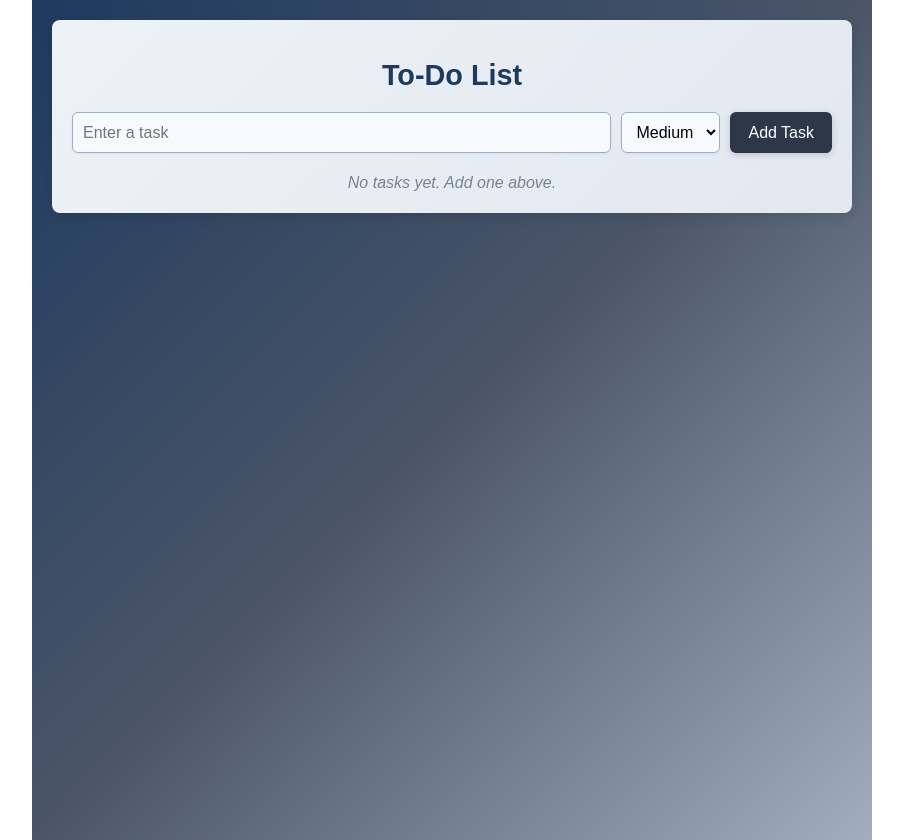
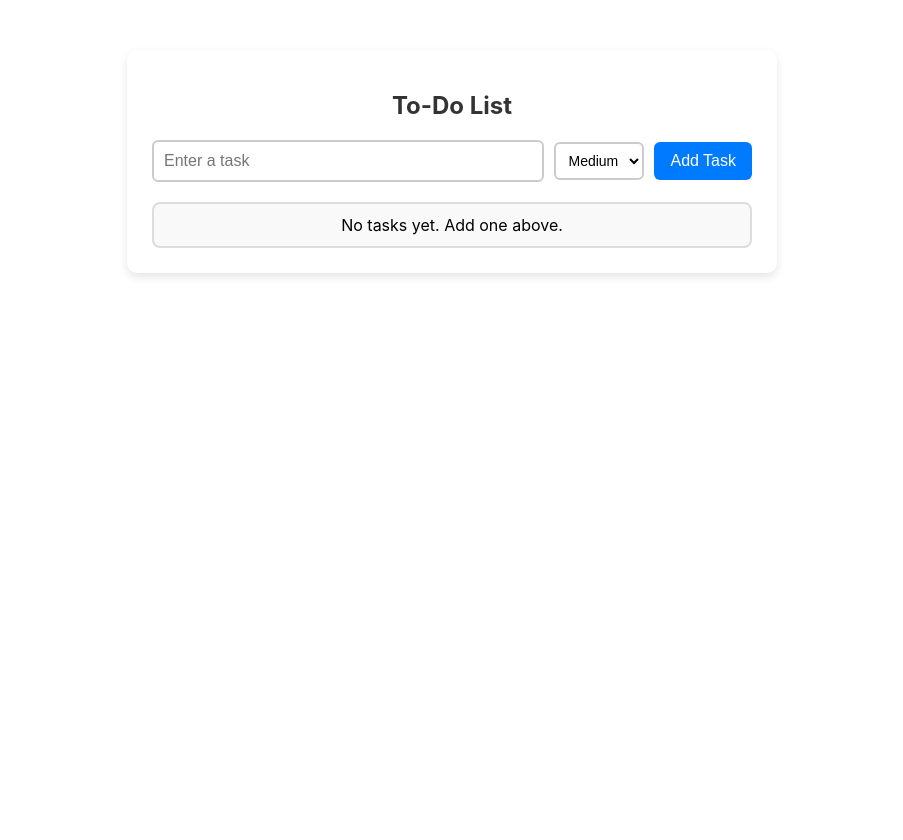
Before and after one commit to SHAH2004-creator/TO-DO, a React (Create React App) app in the folder to/: page / in a window 1280 px wide. Shown: the whole page, without its empty margins (188-1091 px from the left). After the commit the page ends 800 px from the top, so only its background shows below. Built offline with nearby package versions, Linux system fonts and the light colour scheme.

Commit message:
Enhanced Styling

```diff
--- a/to/src/style/styles.css
+++ b/to/src/style/styles.css
@@ -1,211 +1,223 @@
-.App {
-  max-width: 800px;
-  margin: 0 auto;
-  padding: 20px;
-  font-family: 'Arial', sans-serif; /* Professional, clean font */
-  /* Beautiful, professional gradient background */
-  background: linear-gradient(135deg, #1e3a5f, #4a5568, #a0aec0);
-  min-height: 100vh;
-}
-
+/* General App Styling */
 .todo-app {
-  background: linear-gradient(135deg, #edf2f7, #e2e8f0); /* Subtle, elegant gradient for the container */
-  padding: 20px;
-  border-radius: 8px;
-  box-shadow: 0 4px 12px rgba(0, 0, 0, 0.1);
-  animation: fadeIn 0.8s ease-in;
-}
-
-@keyframes fadeIn {
-  from { opacity: 0; transform: translateY(-10px); }
-  to { opacity: 1; transform: translateY(0); }
+  width: 100%;
+  max-width: 600px;
+  margin: 50px auto;
+  padding: 25px;
+  border-radius: 10px;
+  background: #ffffff;
+  box-shadow: 0 4px 10px rgba(0, 0, 0, 0.1);
+  text-align: center;
 }
 
 .todo-title {
-  text-align: center;
-  color: #1e3a5f;
+  font-size: 24px;
+  font-weight: bold;
+  color: #333;
   margin-bottom: 20px;
-  font-size: 1.8em;
-  font-weight: 600;
 }
 
+/* Task Form */
 .task-form {
   display: flex;
+  align-items: center;
   gap: 10px;
   margin-bottom: 20px;
+}
+
+/* Fix Dropdown Touching Input */
+.task-input {
+  flex: 1;
+  padding: 10px;
+  border: 2px solid #ccc;
+  border-radius: 6px;
+  font-size: 16px;
+  transition: border-color 0.3s ease;
+}
+
+.task-input:focus {
+  border-color: #007bff;
+  outline: none;
+}
+
+/* Priority Dropdown */
+.priority-select {
+  padding: 10px;
+  border: 2px solid #ccc;
+  border-radius: 6px;
+  font-size: 16px;
+  cursor: pointer;
+  background: #fff;
+  transition: border-color 0.3s ease;
+}
+
+.priority-select:focus {
+  border-color: #007bff;
+}
+
+/* Add Button */
+.add-button {
+  padding: 10px 16px;
+  font-size: 16px;
+  border: none;
+  border-radius: 6px;
+  background-color: #007bff;
+  color: white;
+  cursor: pointer;
   transition: all 0.3s ease;
+}
+
+.add-button:hover {
+  background-color: #0056b3;
+  transform: scale(1.05);
+}
+
+/* Task List */
+.task-table-container {
+  max-height: 300px;
+  overflow-y: auto;
+  border: 2px solid #ddd;
+  border-radius: 8px;
+  padding: 10px;
+  background-color: #f9f9f9;
+}
+
+.task-table {
+  width: 100%;
+  border-collapse: collapse;
+}
+
+.task-item {
+  display: flex;
+  align-items: center;
+  justify-content: space-between;
+  padding: 12px;
+  border-bottom: 1px solid #eee;
+  transition: background 0.3s ease;
+}
+
+.task-item:hover {
+  background: #f1f1f1;
+}
+
+.task-checkbox-cell {
+  margin-right: 10px;
+}
+
+/* Task Text */
+.task-text-cell {
+  flex: 1;
+  margin-right: 10px;
+}
+
+.task-text-input {
+  width: 100%;
+  padding: 8px;
+  font-size: 16px;
+  border: 2px solid #ccc;
+  border-radius: 6px;
+  transition: border-color 0.3s ease;
+}
+
+.task-text-input:focus {
+  border-color: #007bff;
+  outline: none;
+}
+
+/* Priority Styling */
+.priority-label-cell {
+  margin-right: 10px;
+}
+
+/* Priority Dropdown for Tasks */
+.priority-select {
+  padding: 8px;
+  font-size: 14px;
+  border: 2px solid #ccc;
+  border-radius: 6px;
+  cursor: pointer;
+  background: #fff;
+  transition: all 0.3s ease;
+}
+
+/* Different Colors for Priorities */
+.priority-high {
+  border-left: 5px solid #dc3545;
+}
+
+.priority-medium {
+  border-left: 5px solid #ffc107;
+}
+
+.priority-low {
+  border-left: 5px solid #28a745;
+}
+
+/* Task Actions */
+.task-action-cell {
+  margin-left: 10px;
+}
+
+.delete-button {
+  padding: 8px;
+  border: none;
+  border-radius: 6px;
+  background-color: #dc3545;
+  color: #fff;
+  cursor: pointer;
+  transition: all 0.3s ease;
+}
+
+.delete-button:hover {
+  background-color: #c82333;
+  transform: scale(1.05);
+}
+
+/* Remove All Button */
+.remove-all-button {
+  width: 100%;
+  padding: 12px;
+  font-size: 16px;
+  border: none;
+  border-radius: 6px;
+  background-color: #dc3545;
+  color: white;
+  cursor: pointer;
+  margin-top: 20px;
+  transition: all 0.3s ease;
+}
+
+.remove-all-button:hover {
+  background-color: #c82333;
+  transform: scale(1.05);
+}
+
+/* Completed Task Styling */
+.task-item.completed {
+  background: #d4edda;
+}
+
+.task-item.completed .task-text-input {
+  text-decoration: line-through;
+  color: #6c757d;
+}
+
+/* Shake Animation */
+@keyframes shake {
+  0%, 100% {
+    transform: translateX(0);
+  }
+  25% {
+    transform: translateX(-5px);
+  }
+  50% {
+    transform: translateX(5px);
+  }
+  75% {
+    transform: translateX(-5px);
+  }
 }
 
 .task-form.shake {
   animation: shake 0.5s;
 }
-
-@keyframes shake {
-  0% { transform: translateX(0); }
-  25% { transform: translateX(-5px); }
-  50% { transform: translateX(5px); }
-  75% { transform: translateX(-5px); }
-  100% { transform: translateX(0); }
-}
-
-.task-input, .task-text-input {
-  flex: 1;
-  padding: 10px;
-  font-size: 16px;
-  border: 1px solid #a0aec0;
-  border-radius: 6px;
-  background: #f7fafc;
-  box-shadow: 0 1px 3px rgba(0, 0, 0, 0.05);
-  transition: border-color 0.3s ease, box-shadow 0.3s ease;
-}
-
-.task-input:focus, .task-text-input:focus {
-  border-color: #2d3748;
-  box-shadow: 0 0 8px rgba(45, 55, 72, 0.3);
-  outline: none;
-}
-
-.priority-select {
-  padding: 10px;
-  font-size: 16px;
-  border: 1px solid #a0aec0;
-  border-radius: 6px;
-  background: #f7fafc;
-  box-shadow: 0 1px 3px rgba(0, 0, 0, 0.05);
-  transition: border-color 0.3s ease, box-shadow 0.3s ease;
-}
-
-.priority-select:focus {
-  border-color: #2d3748;
-  box-shadow: 0 0 8px rgba(45, 55, 72, 0.3);
-  outline: none;
-}
-
-.add-button, .delete-button, .remove-all-button {
-  padding: 10px 18px;
-  font-size: 16px;
-  border: none;
-  border-radius: 6px;
-  cursor: pointer;
-  transition: transform 0.3s ease, background-color 0.3s ease;
-}
-
-.add-button {
-  background: #2d3748;
-  color: white;
-  box-shadow: 0 2px 6px rgba(45, 55, 72, 0.2);
-}
-
-.add-button:hover {
-  transform: scale(1.02);
-  background: #1a202c;
-}
-
-.delete-button {
-  background: #744210;
-  color: white;
-  box-shadow: 0 2px 6px rgba(116, 66, 16, 0.2);
-}
-
-.delete-button:hover {
-  transform: scale(1.02);
-  background: #5c3510;
-}
-
-.remove-all-button {
-  background: #744210;
-  color: white;
-  box-shadow: 0 2px 6px rgba(116, 66, 16, 0.2);
-}
-
-.remove-all-button:hover {
-  transform: scale(1.02);
-  background: #5c3510;
-}
-
-.task-table-container {
-  overflow-x: auto; /* Enable horizontal scrolling if needed */
-}
-
-.task-table {
-  width: 100%;
-  border-collapse: separate;
-  border-spacing: 0;
-}
-
-.task-table tr {
-  transition: background-color 0.3s ease, transform 0.3s ease;
-}
-
-.task-table tr:hover {
-  background-color: #f7fafc;
-  transform: scale(1.01);
-}
-
-.task-item {
-  display: contents; /* Ensure table cells are properly styled */
-}
-
-.task-checkbox-cell, .task-text-cell, .priority-label-cell, .task-action-cell {
-  padding: 12px;
-  border-bottom: 1px solid #e2e8f0;
-}
-
-.task-checkbox-cell {
-  width: 5%;
-}
-
-.task-text-cell {
-  width: 50%;
-}
-
-.priority-label-cell {
-  width: 20%;
-}
-
-.task-action-cell {
-  width: 25%;
-  text-align: right;
-}
-
-.task-item.completed .task-text-input {
-  text-decoration: line-through;
-  color: #718096;
-}
-
-.priority-high {
-  border-left: 4px solid #2d3748; /* Dark blue for high priority */
-}
-
-.priority-medium {
-  border-left: 4px solid #4a5568; /* Medium gray-blue for medium priority */
-}
-
-.priority-low {
-  border-left: 4px solid #a0aec0; /* Light gray for low priority */
-}
-
-.task-checkbox {
-  width: 18px;
-  height: 18px;
-  cursor: pointer;
-  accent-color: #2d3748; /* Matches the professional color scheme */
-}
-
-.priority-label {
-  font-size: 14px;
-  color: #4a5568;
-  margin-left: 10px;
-}
-
-.no-tasks {
-  text-align: center;
-  color: #4a5568;
-  font-style: italic;
-  animation: pulse 1s infinite;
-}
-
-@keyframes pulse {
-  0%, 100% { opacity: 1; }
-  50% { opacity: 0.7; }
-}
```
Also changed, not shown: to/src/components/TodoApp.js (line endings or trailing spaces).
